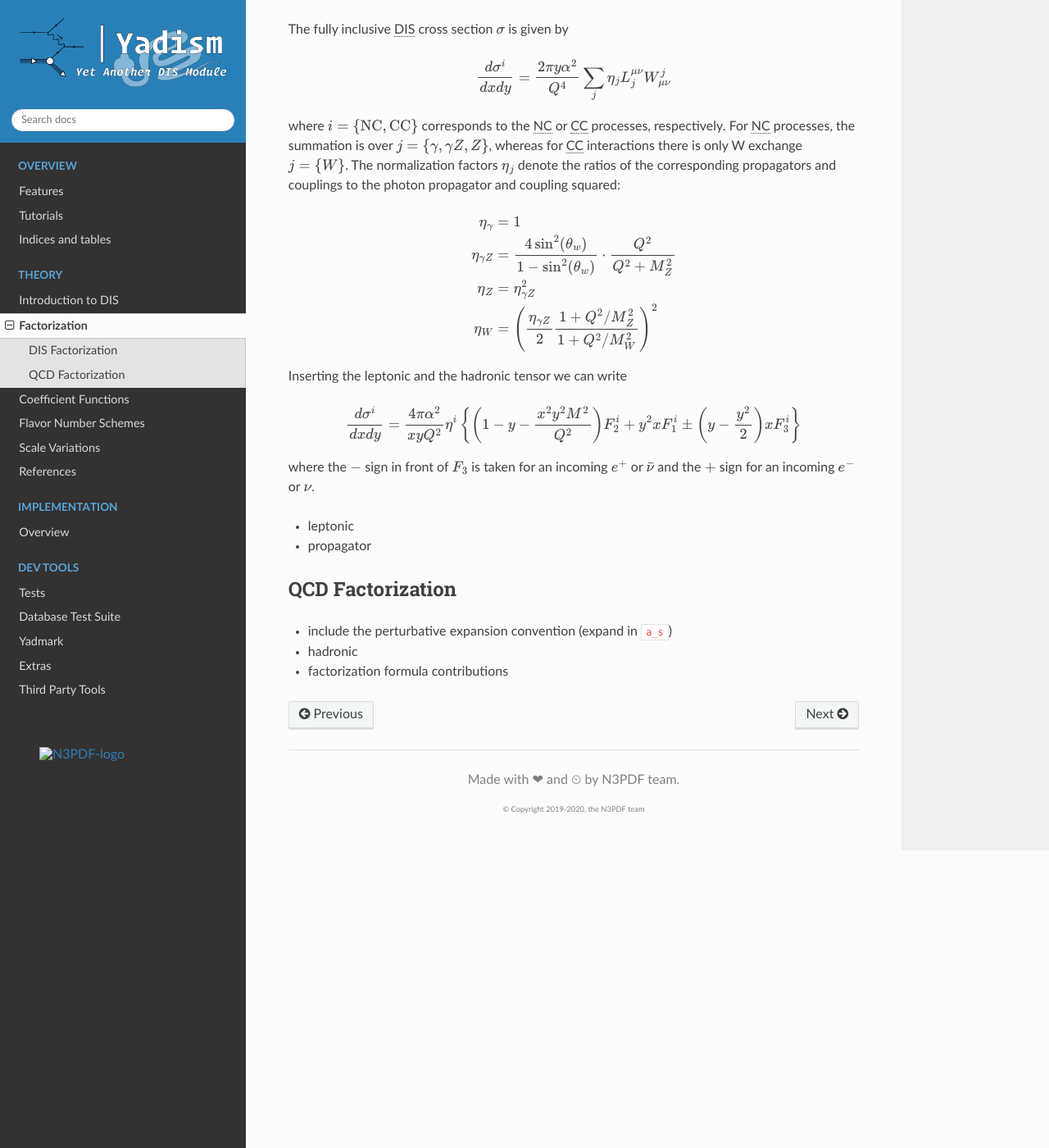
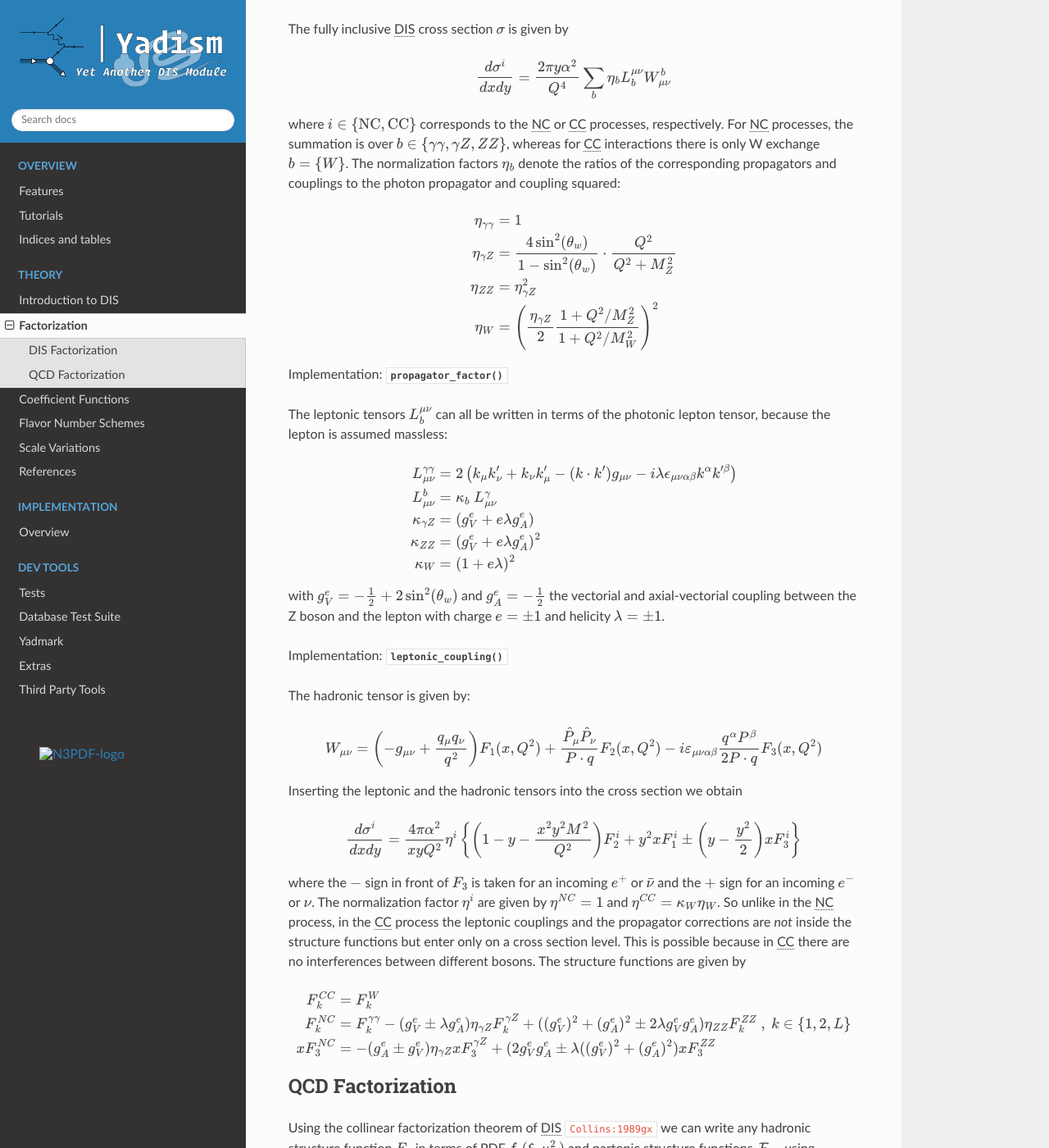
Before and after one commit to NNPDF/yadism, a Sphinx documentation site: the page built from docs/sphinx/source/theory/fact.rst, in a window 1280 px wide and 1400 px high, scrolled down 510 px. Shown: the whole window at 82% size. Built offline with Sphinx 7.4.7 and the Read the Docs theme 2.0.0, drawn with Linux system fonts in a browser that asks for light colours; pages that are not in the unit, such as notebooks, are missing from menus; the version number could not be read and is left out; cross-references to code outside the pages are shown as plain code; some of the changed text lies outside the part shown.

Commit message:
Improve doc: fact: start qcd

```diff
--- a/docs/sphinx/source/refs/gen.bib
+++ b/docs/sphinx/source/refs/gen.bib
@@ -42,3 +42,15 @@
     pages = "156--159",
     year = "1969"
 }
+@article{Collins:1989gx,
+    author = "Collins, John C. and Soper, Davison E. and Sterman, George F.",
+    title = "{Factorization of Hard Processes in QCD}",
+    eprint = "hep-ph/0409313",
+    archivePrefix = "arXiv",
+    reportNumber = "ITP-SB-89-31",
+    doi = "10.1142/9789814503266_0001",
+    journal = "Adv. Ser. Direct. High Energy Phys.",
+    volume = "5",
+    pages = "1--91",
+    year = "1989"
+}
--- a/docs/sphinx/source/theory/fact.rst
+++ b/docs/sphinx/source/theory/fact.rst
@@ -22,21 +22,46 @@ DIS Factorization
 The fully inclusive |DIS| cross section :math:`\sigma` is given by
 
 .. math ::
-    \frac{d\sigma^i}{dx dy} = \frac{2\pi y \alpha^2}{Q^4} \sum_j \eta_j L^{\mu\nu}_j W_{\mu\nu}^j
+    \frac{d\sigma^i}{dx dy} = \frac{2\pi y \alpha^2}{Q^4} \sum_b \eta_b L^{\mu\nu}_b W_{\mu\nu}^b
 
-where :math:`i = \{\text{NC}, \text{CC}\}` corresponds to the |NC| or |CC| processes, respectively.
-For |NC| processes, the summation is over :math:`j=\{\gamma,\gamma Z,Z\}`,
-whereas for |CC| interactions there is only W exchange :math:`j=\{W\}`.
-The normalization factors :math:`\eta_j` denote the ratios of the corresponding propagators and
+where :math:`i \in \{\text{NC}, \text{CC}\}` corresponds to the |NC| or |CC| processes, respectively.
+For |NC| processes, the summation is over :math:`b \in \{\gamma\gamma,\gamma Z,ZZ\}`,
+whereas for |CC| interactions there is only W exchange :math:`b=\{W\}`.
+The normalization factors :math:`\eta_b` denote the ratios of the corresponding propagators and
 couplings to the photon propagator and coupling squared:
 
 .. math ::
-    \eta_\gamma &= 1\\
+    \eta_{\gamma\gamma} &= 1\\
     \eta_{\gamma Z} &= \frac{4\sin^2(\theta_w)}{1 - \sin^2(\theta_w)} \cdot \frac{Q^2}{Q^2 + M_Z^2}\\
-    \eta_{Z} &= \eta_{\gamma Z}^2\\
+    \eta_{ZZ} &= \eta_{\gamma Z}^2\\
     \eta_W &= \left(\frac{\eta_{\gamma Z}}{2} \frac{1 + Q^2/M_Z^2}{1 + Q^2/M_W^2}\right)^2
 
-Inserting the leptonic and the hadronic tensor we can write
+Implementation: :meth:`~yadism.coupling_constants.CouplingConstants.propagator_factor`
+
+The leptonic tensors :math:`L_b^{\mu\nu}` can all be written in terms of the photonic lepton
+tensor, because the lepton is assumed massless:
+
+.. math ::
+    L^{\gamma\gamma}_{\mu\nu} &= 2\left(k_{\mu}k_{\nu}' + k_{\nu}k_{\mu}' - (k\cdot k') g_{\mu\nu} - i\lambda \epsilon_{\mu\nu\alpha\beta}k^{\alpha}k'^{\beta}\right)\\
+    L^{b}_{\mu\nu} &= \kappa_b ~ L^{\gamma}_{\mu\nu}\\
+    \kappa_{\gamma Z} &= (g_V^e + e\lambda g_A^e)\\
+    \kappa_{ZZ} &= (g_V^e + e\lambda g_A^e)^2\\
+    \kappa_{W} &= (1 + e\lambda)^2
+
+with :math:`g_V^e = -\frac 1 2 + 2\sin^2(\theta_w)` and :math:`g_A^e = -\frac 1 2` the vectorial
+and axial-vectorial coupling between the Z boson and the lepton with charge :math:`e=\pm 1` and
+helicity :math:`\lambda=\pm 1`.
+
+Implementation: :meth:`~yadism.coupling_constants.CouplingConstants.leptonic_coupling`
+
+The hadronic tensor is given by:
+
+.. math ::
+    W_{\mu\nu} = \left(-g_{\mu\nu} + \frac{q_\mu q_\nu}{q^2}\right) F_1(x,Q^2)
+                + \frac{\hat P_\mu \hat P_\nu}{P \cdot q} F_2(x,Q^2)
+                - i \varepsilon_{\mu\nu\alpha\beta} \frac{q^\alpha P^\beta}{2 P\cdot q} F_3(x,Q^2)
+
+Inserting the leptonic and the hadronic tensors into the cross section we obtain
 
 .. math ::
     \frac{d\sigma^i}{dx dy} = \frac{4\pi \alpha^2}{x y Q^2} \eta^i \left\{
@@ -47,13 +72,36 @@ Inserting the leptonic and the hadronic tensor we can write
 
 where the :math:`-` sign in front of :math:`F_3` is taken for an incoming :math:`e^+`
 or :math:`\bar \nu` and the :math:`+` sign for an incoming :math:`e^-` or :math:`\nu`.
+The normalization factor :math:`\eta^i` are given by :math:`\eta^{NC} = 1` and
+:math:`\eta^{CC} = \kappa_W \eta_W`. So unlike in the |NC| process, in the |CC| process
+the leptonic couplings and the propagator corrections are *not* inside the structure functions
+but enter only on a cross section level. This is possible because in |CC| there are no
+interferences between different bosons. The structure functions are given by
 
-- leptonic
-- propagator
+.. math ::
+    F_k^{CC} &= F_k^W\\
+    F_k^{NC} &= F_k^{\gamma\gamma} - (g_V^e \pm \lambda g_A^e) \eta_{\gamma Z} F_k^{\gamma Z} + ((g_V^e)^2 + (g_A^e)^2  \pm 2 \lambda g_V^e g_A^e) \eta_{ZZ} F_k^{ZZ}~,~ k\in\{1,2,L\} \\
+    x F_3^{NC} &= -(g_A^e \pm g_V^e) \eta_{\gamma Z} x F_3^{\gamma Z} + (2g_V^e g_A^e \pm \lambda((g_V^e)^2 + (g_A^e)^2) x F_3^{ZZ}
 
 QCD Factorization
 -----------------
 
-- include the perturbative expansion convention (expand in ``a_s``)
+Using the collinear factorization theorem of |DIS| :cite:`Collins:1989gx` we can write any
+hadronic structure function :math:`F_k` in terms of |PDF| :math:`f_j(\xi,\mu_F^2)` and
+partonic structure functions :math:`\mathcal F_{j,k}` using convolution
+
+.. math ::
+    F_k(x,Q^2,\mu_F^2,\mu_R^2) = \sum_{p} f_p(\mu_F^2) \otimes \mathcal F_{k,p}(Q^2,\mu_F^2,\mu_R^2)
+
+where the sum runs over all contributing partons :math:`p\in\{g,q,\bar q\}`.
+
+Using |pQCD| we expand the partonic structure functions in powers of the strong coupling
+:math:`a_s(\mu_R^2) = \frac{\alpha_s(\mu_R^2)}{4\pi}`:
+
+.. math ::
+    \mathcal F_{k,p}(z, Q^2,\mu_F^2,\mu_R^2) = \sum_{l=0} a_s^l(\mu_R^2) \mathcal F_{k,p}^{(l)}(z, Q^2,\mu_F^2,\mu_R^2)
+
+Note that these two equations have to be checked for every reference as lots of different
+normalization are used in practice.
+
 - hadronic
-- factorization formula contributions
```
Also changed, not shown: docs/sphinx/source/shared/abbreviations.rst (+6 -3 lines).
